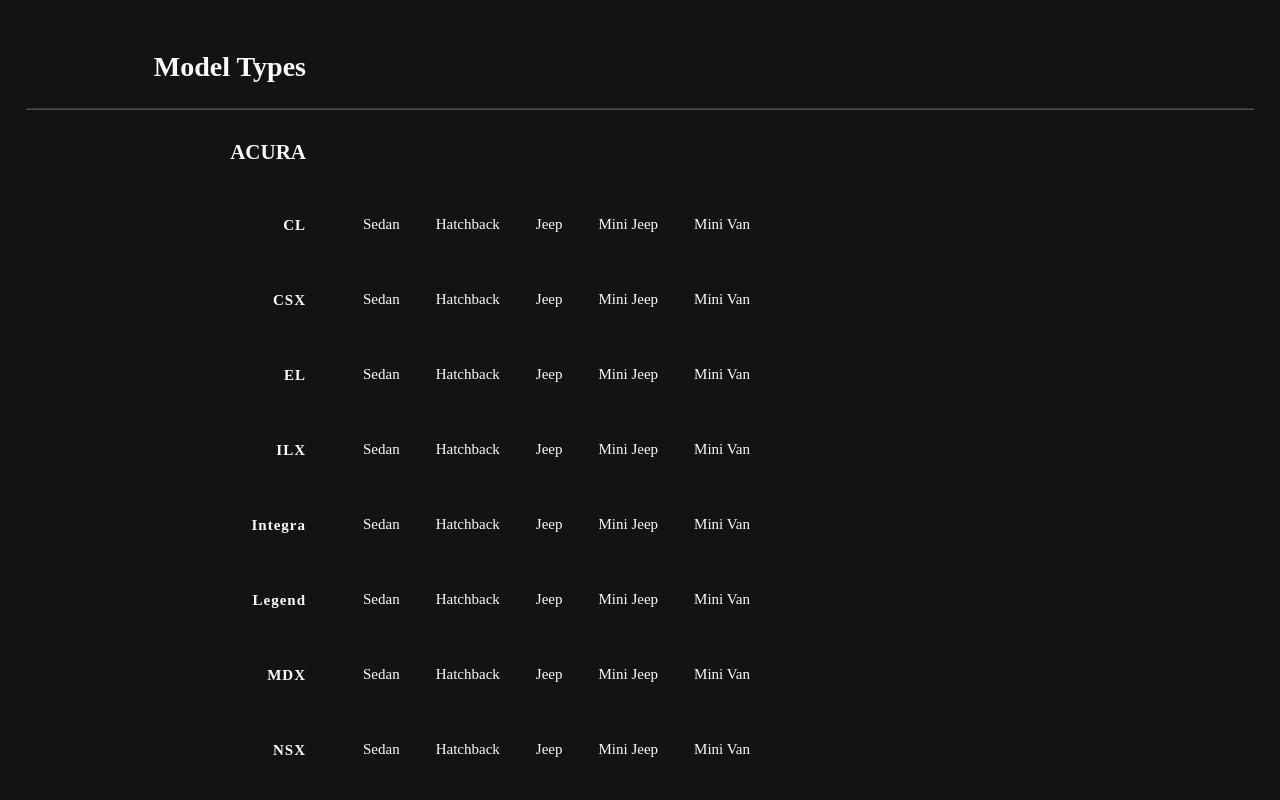
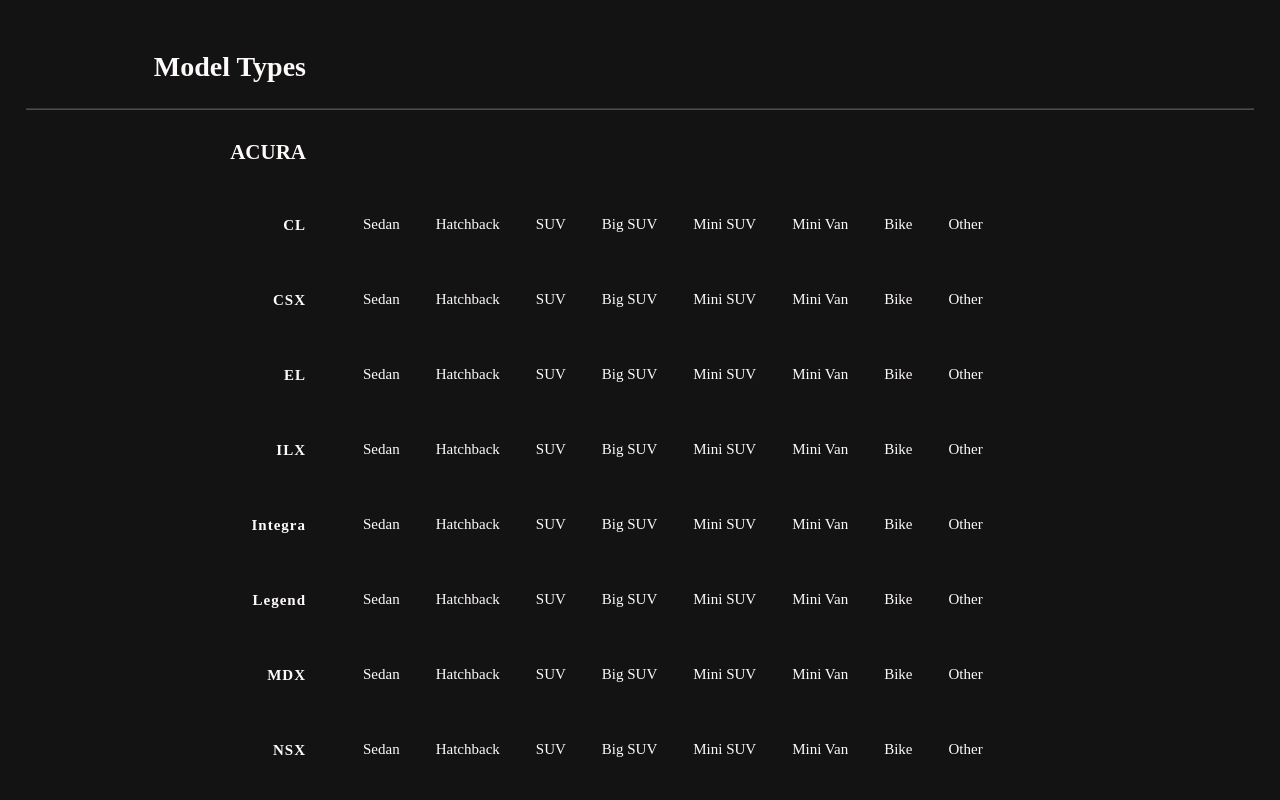
Before and after one commit to webookat/model-types, a React (Create React App) app: page / in a window 1280 px wide. Shown: the top 800 px of the page. Built offline with nearby package versions, Linux system fonts and the light colour scheme.

Commit message:
Update App.js

```diff
--- a/src/App.js
+++ b/src/App.js
@@ -9,9 +9,12 @@
 var types = [
   'Sedan',
   'Hatchback',
-  'Jeep',
-  'Mini Jeep',
-  'Mini Van'
+  'SUV',
+  'Big SUV',
+  'Mini SUV',
+  'Mini Van',
+  'Bike',
+  'Other'
 ]
 
 class Types extends React.Component {
```
